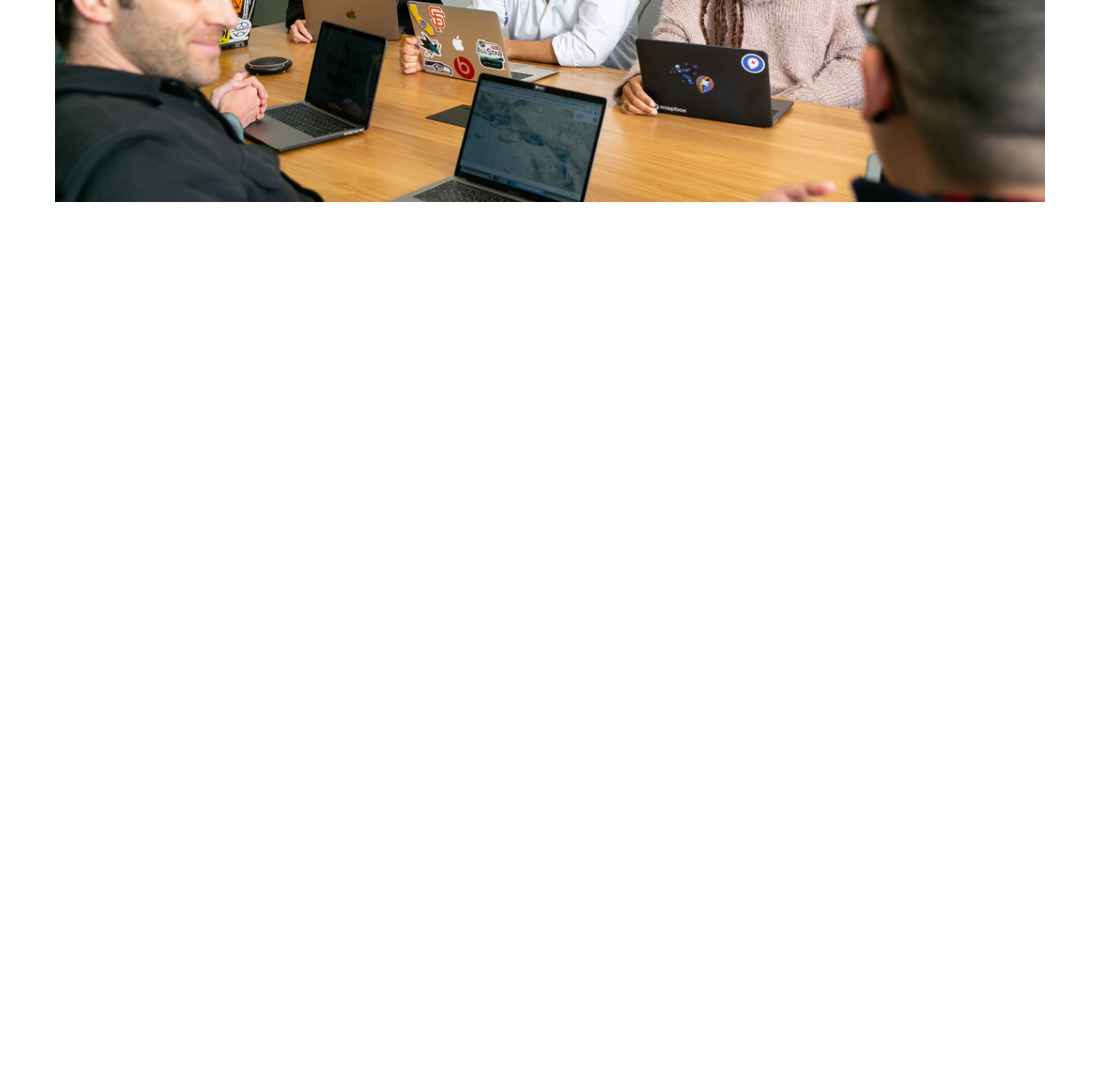
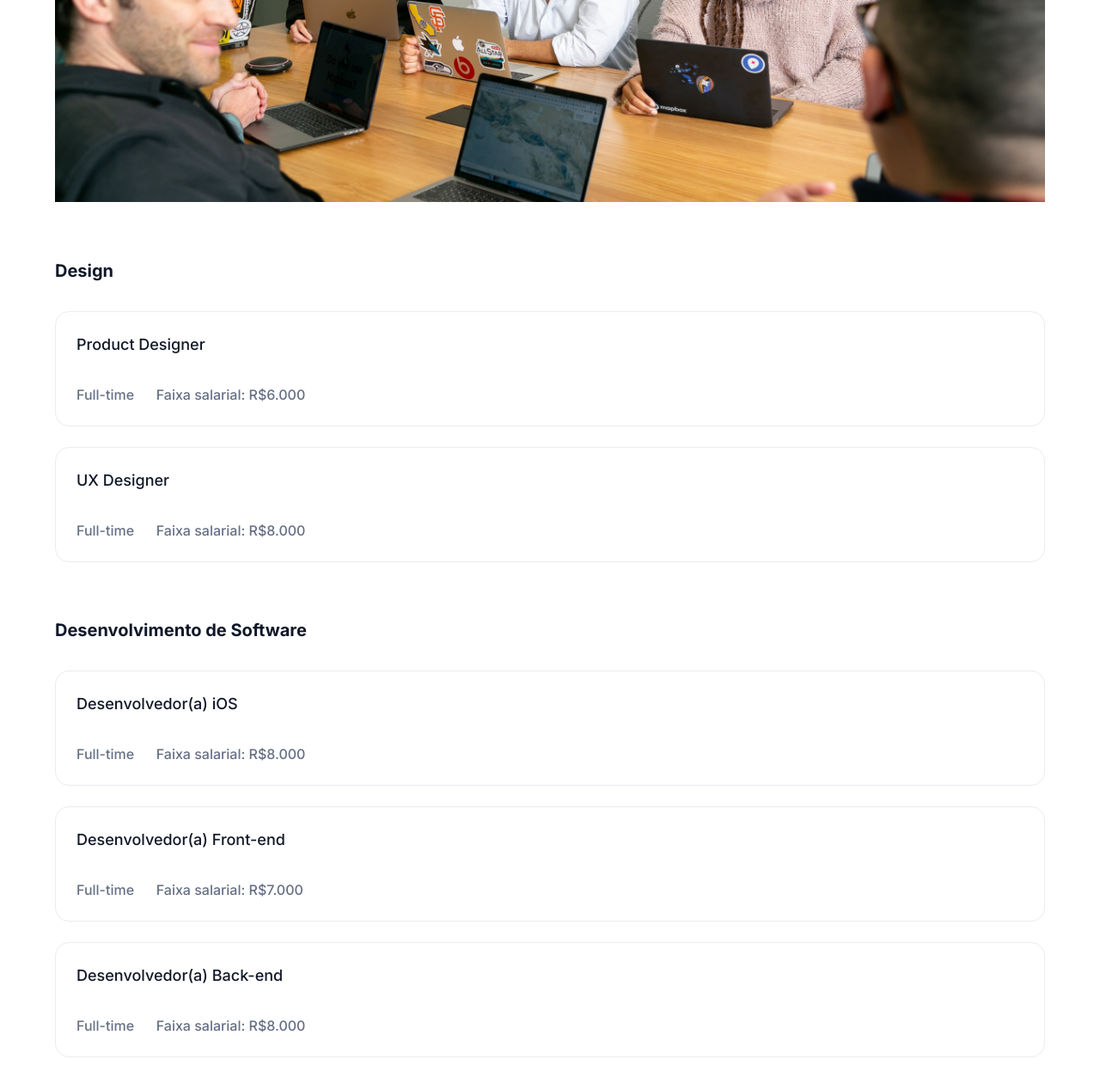
Before and after one commit to Leanderson-Zardin/Challenge---7-Days-of-Code, a plain HTML site: page index.html in a window 1280 px wide. Shown: the part 1264-2532 px from the top of the page at 86% size. Before the commit the page ends 1564 px from the top, so only its background shows below. Drawn offline with Linux system fonts and the light colour scheme.

Commit message:
5 Day - Fourth Section

```diff
--- a/index.html
+++ b/index.html
@@ -110,6 +110,37 @@
         </figure>
       </div>
     </section>
+    <section class="fourth-section">
+      <div class="container">
+        <h3>Design</h3>
+        <div class="card">
+          <p>Product Designer</p>
+          <span>Full-time</span>
+          <span>Faixa salarial: R$6.000</span>
+        </div>
+        <div class="card">
+          <p>UX Designer</p>
+          <span>Full-time</span>
+          <span>Faixa salarial: R$8.000</span>
+        </div>
+        <h3>Desenvolvimento de Software</h3>
+        <div class="card">
+          <p>Desenvolvedor(a) iOS</p>
+          <span>Full-time</span>
+          <span>Faixa salarial: R$8.000</span>
+        </div>
+        <div class="card">
+          <p>Desenvolvedor(a) Front-end</p>
+          <span>Full-time</span>
+          <span>Faixa salarial: R$7.000</span>
+        </div>
+        <div class="card">
+          <p>Desenvolvedor(a) Back-end</p>
+          <span>Full-time</span>
+          <span>Faixa salarial: R$8.000</span>
+        </div>
+      </div>
+    </section>
   </main>
 
 
--- a/style/main.css
+++ b/style/main.css
@@ -30,7 +30,7 @@
   line-height: 3rem;
 }
 
-/*------------------- SECTION SECTION ------------------*/
+/*------------------- SECOND SECTION ------------------*/
 
 .second-section .container {
   width: min(169.6rem, 90%);
@@ -64,7 +64,7 @@
   margin-top: .8rem;
 }
 
-/*------------------- SECTION SECTION ------------------*/
+/*------------------- THIRD SECTION ------------------*/
 
 .third-section {
   margin-bottom: 6.4rem;
@@ -109,3 +109,46 @@
   line-height: 3rem;
   margin-bottom: 6.4rem;
 }
+
+/*------------------- SECTION SECTION ------------------*/
+
+.fourth-section .container {
+  width: min(124.8rem, 90%);
+  margin: 0 auto 9.6rem;
+}
+
+.fourth-section h3 {
+  font-size: 2rem;
+  line-height: 3rem;
+  color: var(--title-color);
+  margin-bottom: 3.2rem;
+}
+
+.fourth-section .card {
+  width: 100%;
+  margin-bottom: 2.4rem;
+  border: 1px solid var(--first-gray-border);
+  padding: 2.4rem;
+  border-radius: 1.6rem;
+}
+
+.fourth-section p {
+  font-size: 1.8rem;
+  line-height: 2.8rem;
+  color: var(--title-color);
+  font-weight: 500;
+  margin-bottom: 3.2rem;
+}
+
+.fourth-section span {
+  display: inline-block;
+  font-size: 1.6rem;
+  color: var(--text-color);
+  line-height: 2.4rem;
+  font-weight: 500;
+  margin-right: 2.4rem;
+}
+
+.fourth-section .card + h3 {
+  margin-top: 6.4rem;
+}
```
